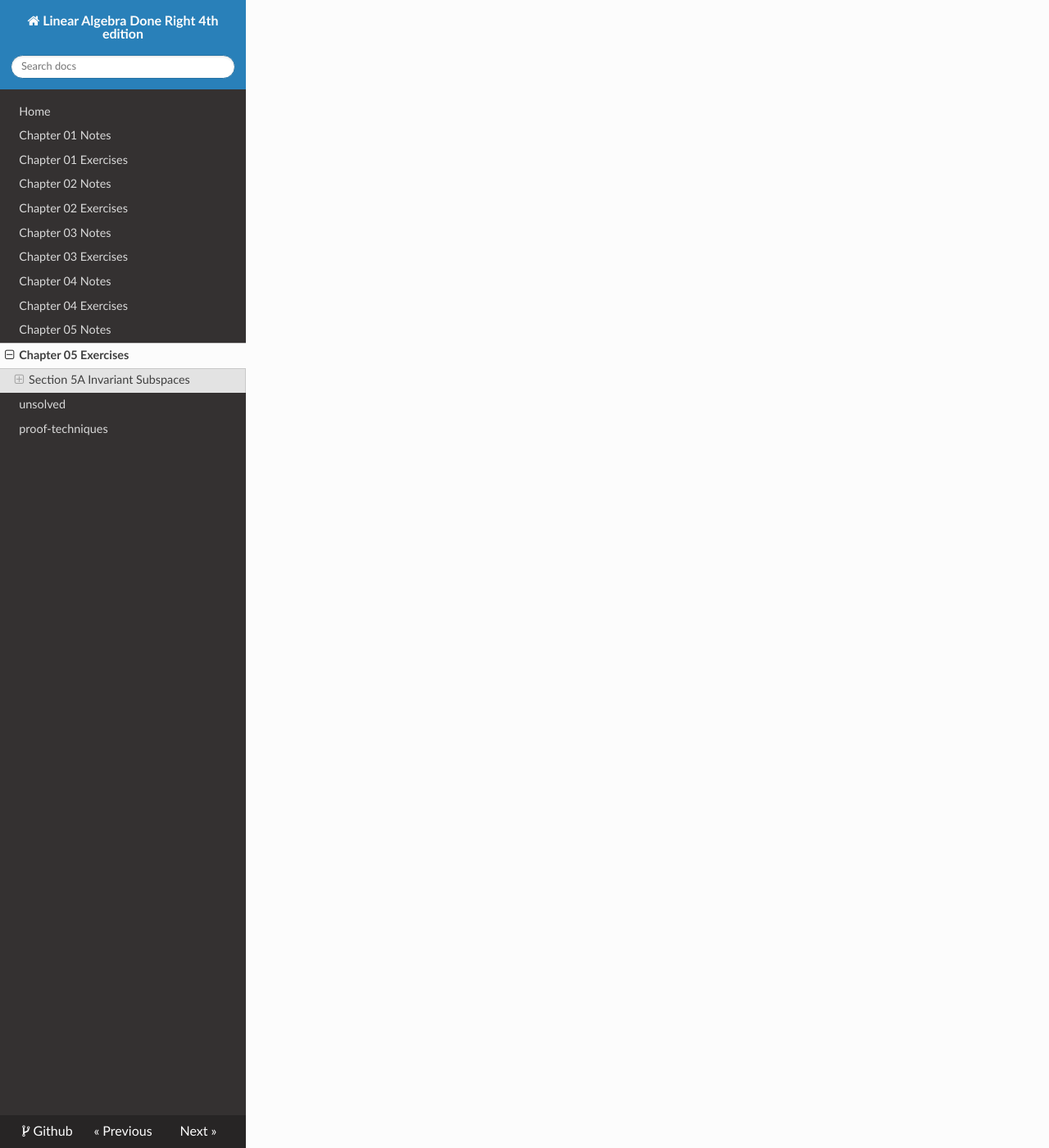
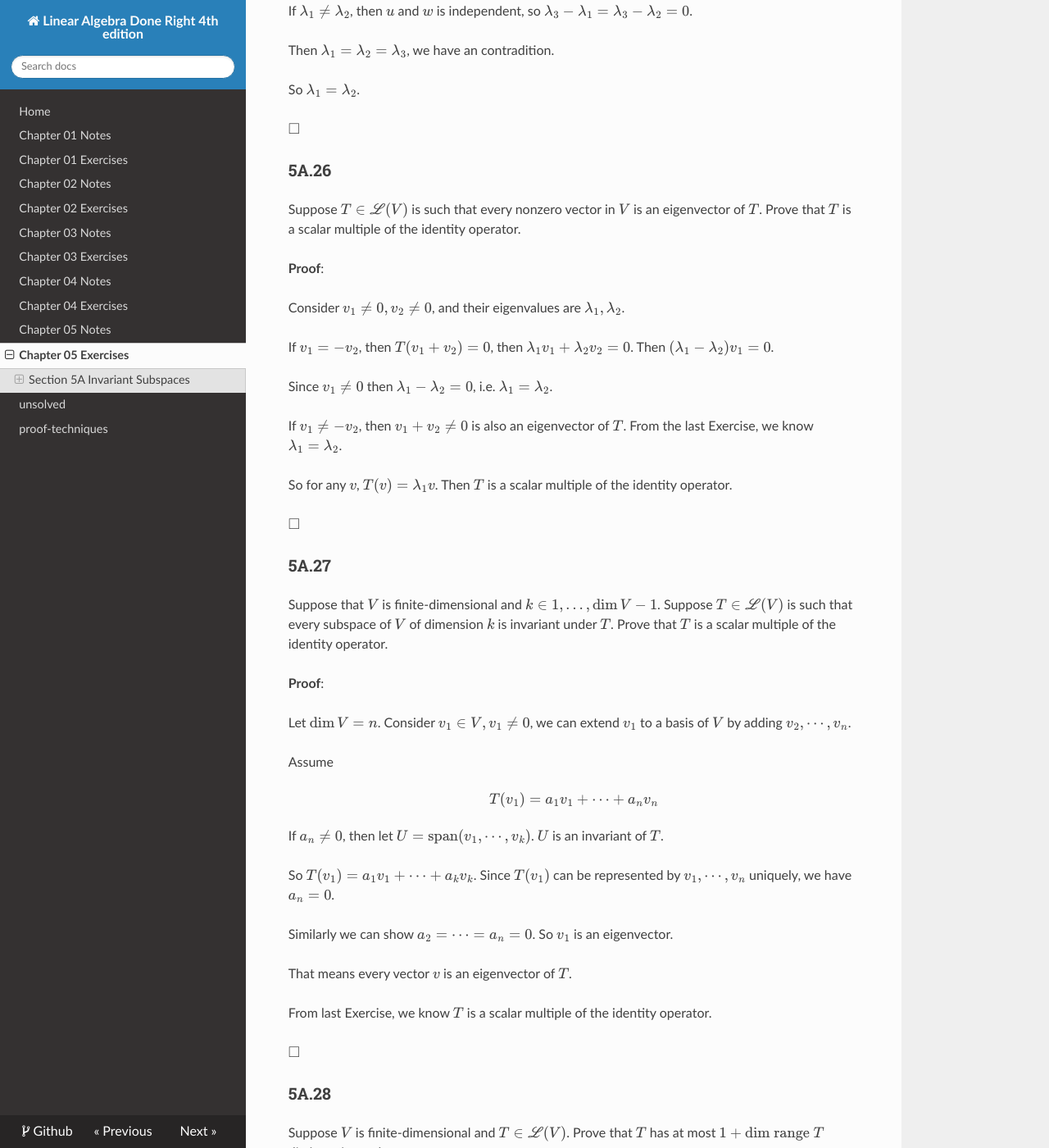
Before and after one commit to eroicaleo/liner-algebra-done-right-4th, an MkDocs documentation site: the page built from docs/ch05ex.md, in a window 1280 px wide and 1400 px high, scrolled down 17593 px. Shown: the whole window at 82% size. Built offline with MkDocs 1.6.1, drawn with Linux system fonts in a browser that asks for light colours; nearby versions of some CDN libraries; some of the changed text lies outside the part shown.

Commit message:
updates ch05ex.md

```diff
--- a/docs/ch05ex.md
+++ b/docs/ch05ex.md
@@ -921,3 +921,130 @@ operator $𝑇' ∈ ℒ(𝑉')$. And then we know $1$ is an
 eigenvalue of $T$.
 
 $\square$
+
+### 5A.25
+
+Suppose $𝑇 ∈ ℒ(𝑉)$ and $𝑢, 𝑤$ are eigenvectors of $𝑇$ such that $𝑢 + 𝑤$
+is also an eigenvector of $𝑇$. Prove that $𝑢$ and $𝑤$ are eigenvectors of
+$𝑇$ corresponding to the same eigenvalue.
+
+**Proof**:
+
+Assume
+
+$$
+\begin{align*}
+T(u) &= \lambda_1 u \\
+T(w) &= \lambda_2 w \\
+T(u+w) &= \lambda_3 (u + w) \\
+\end{align*}
+$$
+
+Then
+
+$$
+\begin{align*}
+\lambda_3 (u + w) & = T(u+w) \\
+&= T(u) + T(w) \\
+&= \lambda_1 u + \lambda_2 w \\
+& \Rightarrow \\
+(\lambda_3 - \lambda_1) u + (\lambda_3 - \lambda_2) w &= 0
+\end{align*}
+$$
+
+If $\lambda_1 \neq \lambda_2$, then $u$ and $w$ is independent, so
+$\lambda_3 - \lambda_1 = \lambda_3 - \lambda_2 = 0$.
+
+Then $\lambda_1 = \lambda_2 = \lambda_3$, we have an contradition.
+
+So $\lambda_1 = \lambda_2$.
+
+$\square$
+
+### 5A.26
+
+Suppose $𝑇 ∈ ℒ(𝑉)$ is such that every nonzero vector in $𝑉$ is an
+eigenvector of $𝑇$. Prove that $𝑇$ is a scalar multiple of the identity
+operator.
+
+**Proof**:
+
+Consider $v_1 \neq 0, v_2 \neq 0$, and their eigenvalues are
+$\lambda_1, \lambda_2$.
+
+If $v_1 = -v_2$, then $T(v_1+v_2) = 0$, then $\lambda_1 v_1+ \lambda_2 v_2 = 0$. Then $(\lambda_1 - \lambda_2) v_1 = 0$.
+
+Since $v_1 \neq 0$ then $\lambda_1 - \lambda_2 = 0$, i.e.
+$\lambda_1 = \lambda_2$.
+
+If $v_1 \neq -v_2$, then $v_1 + v_2 \neq 0$ is also an eigenvector of $T$.
+From the last Exercise, we know $\lambda_1 = \lambda_2$.
+
+So for any $v$, $T(v) = \lambda_1 v$. Then
+$𝑇$ is a scalar multiple of the identity operator.
+
+$\square$
+
+### 5A.27
+
+Suppose that $𝑉$ is finite-dimensional and $𝑘 ∈ {1, …, \dim 𝑉 − 1}$. Suppose
+$𝑇 ∈ ℒ(𝑉)$ is such that every subspace of $𝑉$ of dimension $𝑘$ is invariant
+under $𝑇$. Prove that $𝑇$ is a scalar multiple of the identity operator.
+
+**Proof**:
+
+Let $\dim V = n$. Consider $v_1 \in V, v_1 \neq 0$, we can extend $v_1$ to a
+basis of $V$ by adding $v_2, \cdots, v_n$.
+
+Assume
+
+$$
+T(v_1) = a_1 v_1 + \cdots + a_n v_n
+$$
+
+If $a_n \neq 0$, then let $U = \text{span}(𝑣_1, \cdots, 𝑣_k)$. $U$ is an
+invariant of $T$.
+
+So $T(v_1) = a_1 v_1 + \cdots + a_k v_k$. Since $T(v_1)$ can be
+represented by $v_1, \cdots, v_n$ uniquely, we have $a_n = 0$.
+
+Similarly we can show $a_2 = \cdots = a_n = 0$.
+So $v_1$ is an eigenvector.
+
+That means every vector $v$ is an eigenvector of $T$.
+
+From last Exercise, we know $𝑇$ is a scalar multiple of the identity operator.
+
+$\square$
+
+### 5A.28
+
+Suppose $𝑉$ is finite-dimensional and $𝑇 ∈ ℒ(𝑉)$.
+Prove that $𝑇$ has at most $1 + \text{dim range } T$
+distinct eigenvalues.
+
+**Proof**:
+
+We prove by contradition.
+Assume there are more than $1 + \text{dim range } T$, then
+there are a least $1 + \text{dim range } T$ nonzero eigenvalues.
+
+Let $m = \text{dim range } T$, we can find $m+1$ eigenvectors with
+different eigenvalues, i.e.
+
+$$
+\begin{align*}
+T(v_1) = \lambda_1 v_1, &\cdots, T(v_{m+1}) = \lambda_{m+1} v_{m+1} \\
+& \Rightarrow \\
+\lambda_1 v_1, &\cdots , \lambda_{m+1} v_{m+1} \in \text{range } T \\
+& \Rightarrow \\
+v_1, &\cdots , v_{m+1} \in \text{range } T
+& \text{Because } \lambda_i \neq 0 \\
+& \Rightarrow \\
+\text{dim range } T &\geq m+1 & \text{Because } v_i \text{ are independent} \\
+\end{align*}
+$$
+
+So we reached an contradition.
+
+$\square$
```
